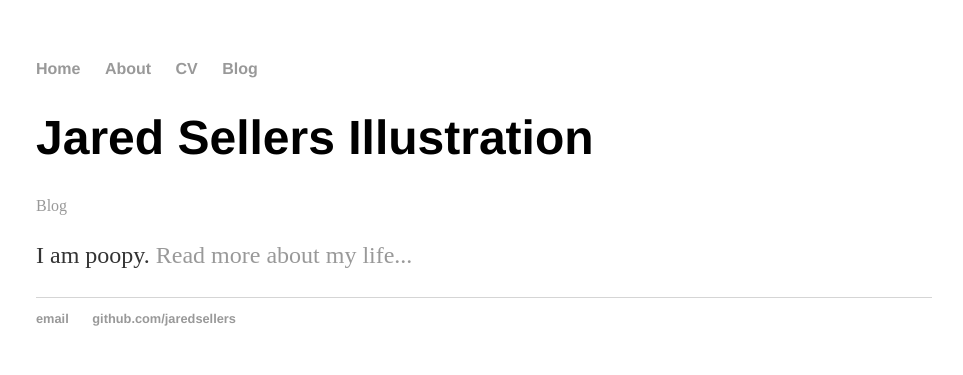
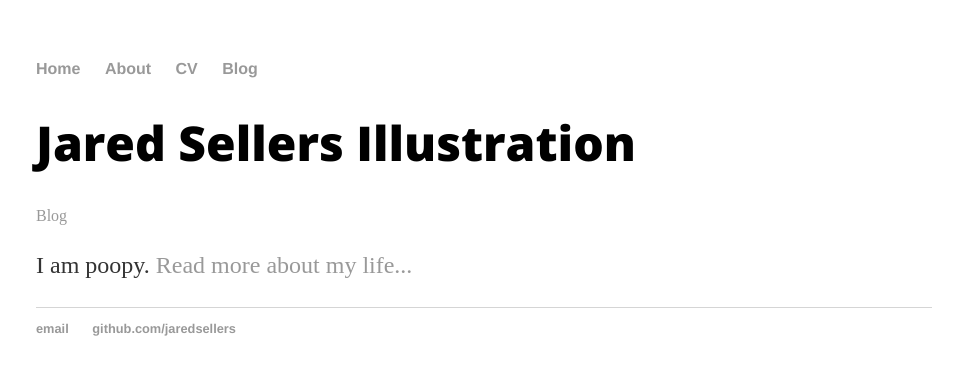
Before and after one commit to victoriadouglas/Victoriadouglas.github.io, a Jekyll site: the page built from index.html, in a window 1280 px wide. Shown: the top 375 px of the page, without its empty margins (156-1119 px from the left). Built offline with Jekyll 4.4.1, drawn with Linux system fonts in a browser that asks for light colours.

Commit message:
Update main.css

```diff
--- a/css/main.css
+++ b/css/main.css
@@ -23,7 +23,7 @@
 }
 h1 {
     font-size: 3em;
-    font-family:'Helvetica','Open Sans', 'Arial', 'Sans-Serif';
+    font-family:'Open Sans', 'Helvetica','Arial', 'Sans-Serif';
     font-weight:800;
 }
 p {
```
